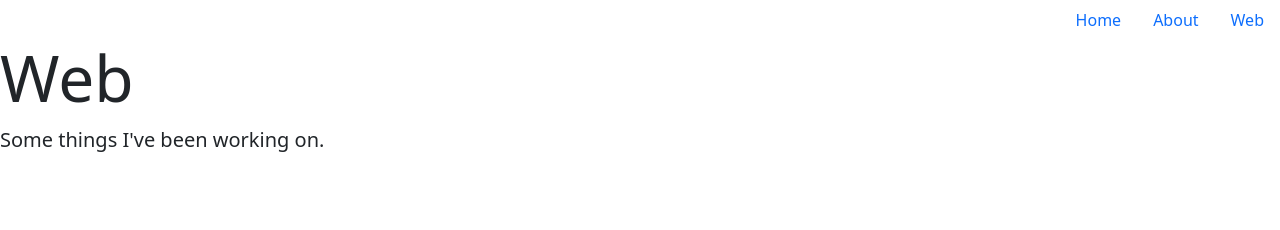
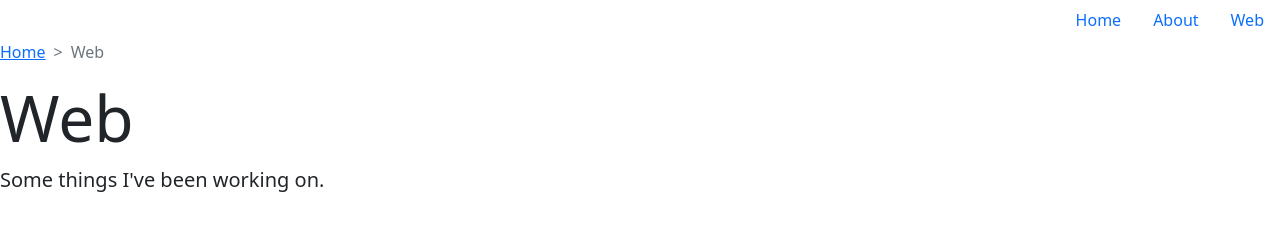
Before and after one commit to scrowbridge/portfolio, a plain HTML site: page web.html in a window 1280 px wide. Drawn offline with nearby package versions, Linux system fonts and the light colour scheme.

Commit message:
Breadcrumbs
Added breadcrumbs to web page.

```diff
--- a/web.html
+++ b/web.html
@@ -26,6 +26,14 @@
 
 </header>
 <main>
+	<div class="breadcrumbs">
+		<nav style="--bs-breadcrumb-divider: '>';" aria-label="breadcrumb">
+			<ol class="breadcrumb">
+				<li class="breadcrumb-item"><a href="index.html">Home</a></li>
+				<li class="breadcrumb-item active" aria-current="page">Web</li>
+			</ol>
+		</nav>
+	</div>
 	<h1 class="display-3">Web</h1>
 
 	<p class="lead">Some things I've been working on.</p>
```
